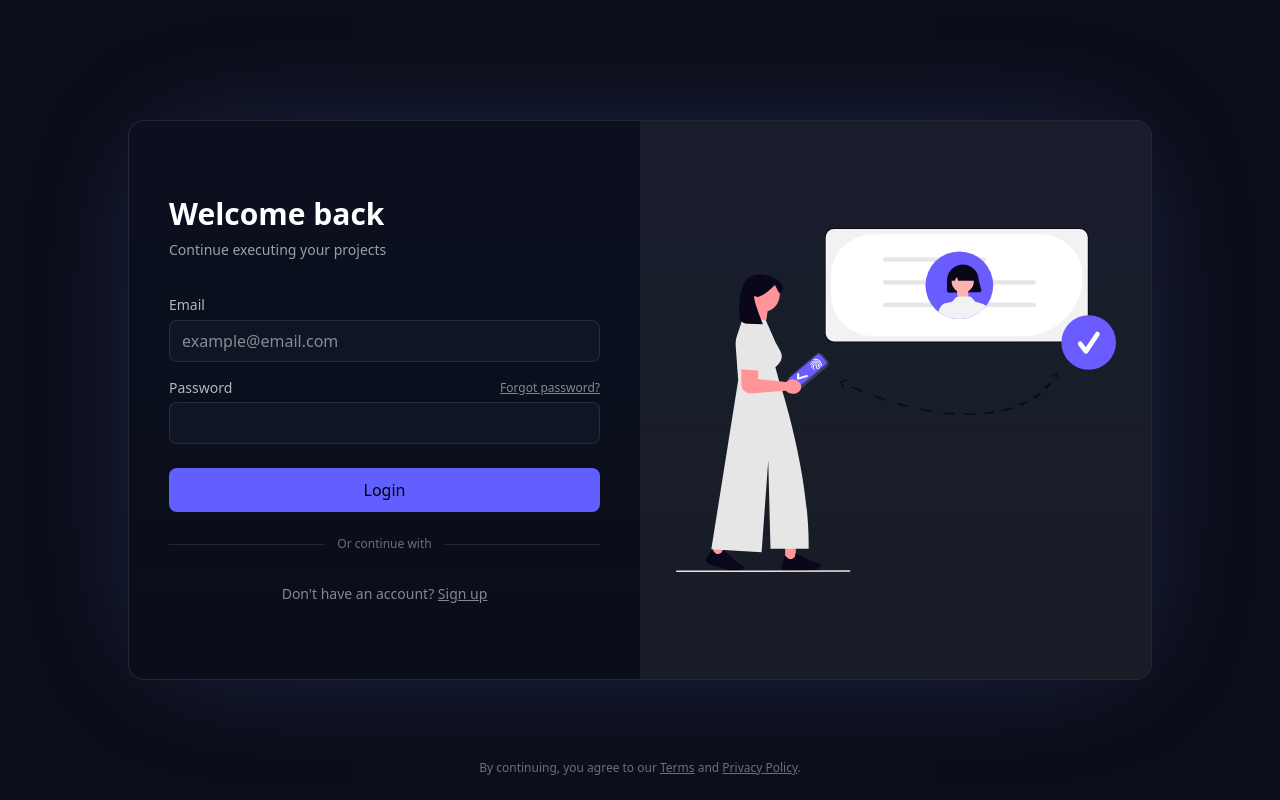
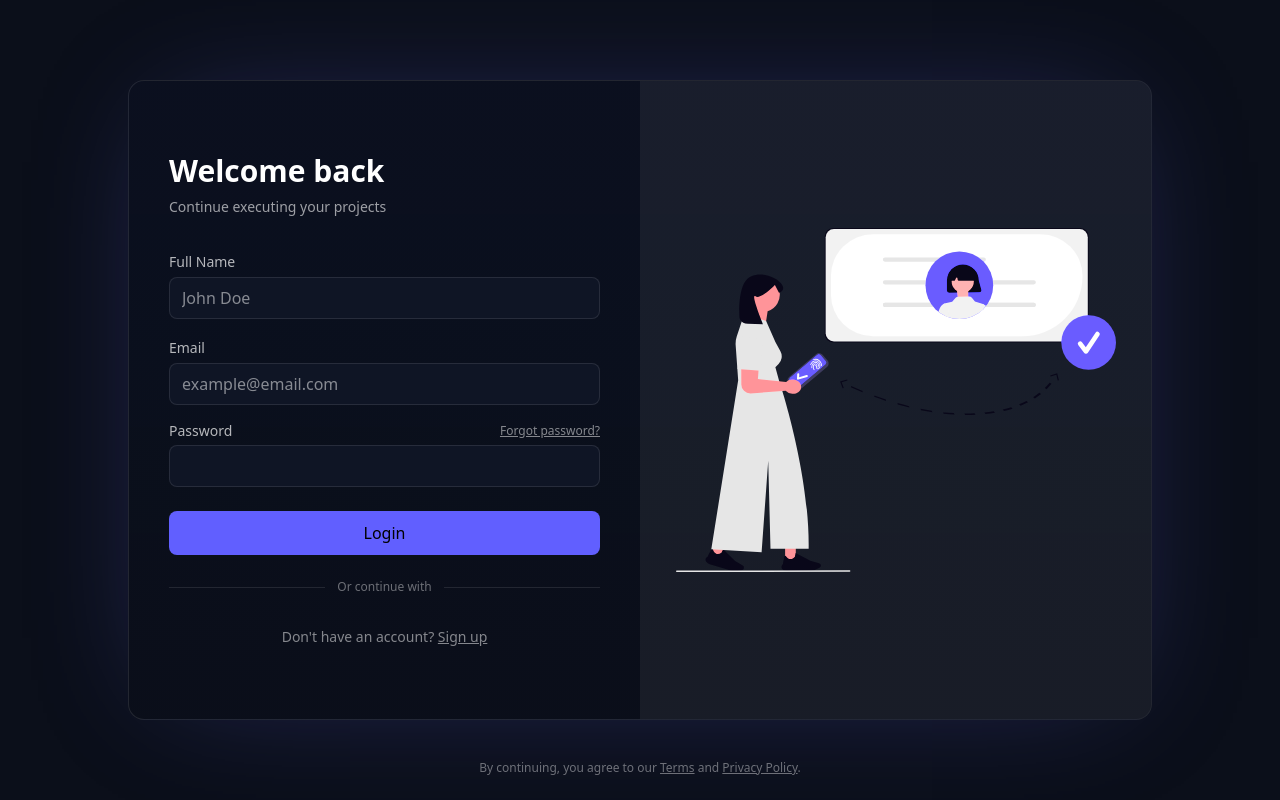
Before and after one commit to adityarajsrv/ProjectBay, a React (Vite) app in the folder frontend/: page /login in a window 1280 px wide. Built offline with nearby package versions, Linux system fonts and the light colour scheme.

Commit message:
Added full name input to login form

```diff
--- a/frontend/src/pages/AuthPage.jsx
+++ b/frontend/src/pages/AuthPage.jsx
@@ -24,7 +24,7 @@ const AuthPage = () => {
 
   return (
     <div className="min-h-screen flex items-center justify-center bg-[#0B0F1A] px-4">
-      <div className="w-full max-w-5xl h-140 rounded-2xl overflow-hidden border border-white/10
+      <div className="w-full max-w-5xl h-160 rounded-2xl overflow-hidden border border-white/10
         bg-[linear-gradient(180deg,rgba(11,16,32,0.9),rgba(11,15,26,0.95))]
         shadow-[0_0_120px_-40px_rgba(99,102,241,0.35)]
         grid grid-cols-1 md:grid-cols-2">
@@ -40,6 +40,14 @@ const AuthPage = () => {
               : "Turn ideas into structured execution"}
           </p>
           <div className="space-y-4">
+            <div>
+              <label className="text-sm text-white/70">Full Name</label>
+              <input
+                type="text"
+                placeholder="John Doe"
+                className="mt-1 w-full rounded-lg bg-[#0F1525] border border-white/10 px-3 py-2 text-white outline-none focus:border-indigo-500"
+              />
+            </div>
             <div>
               <label className="text-sm text-white/70">Email</label>
               <input
```
